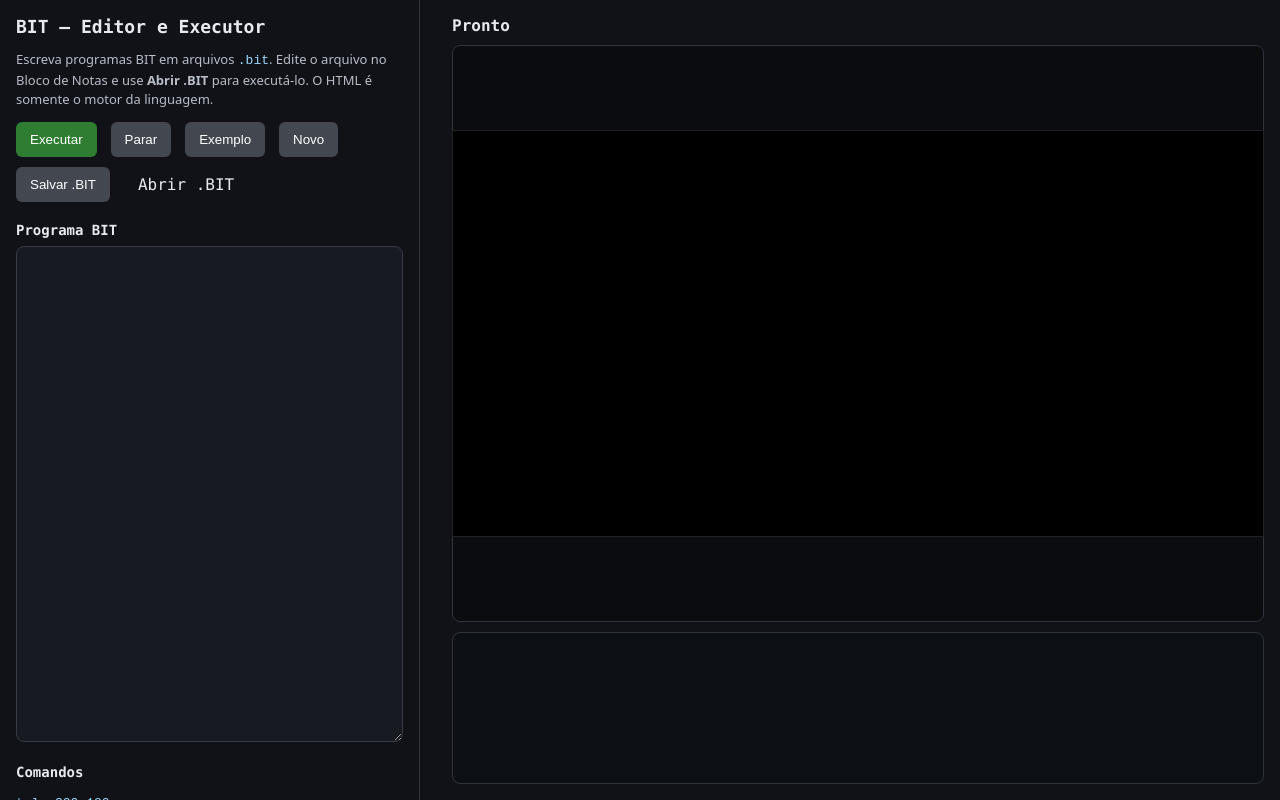
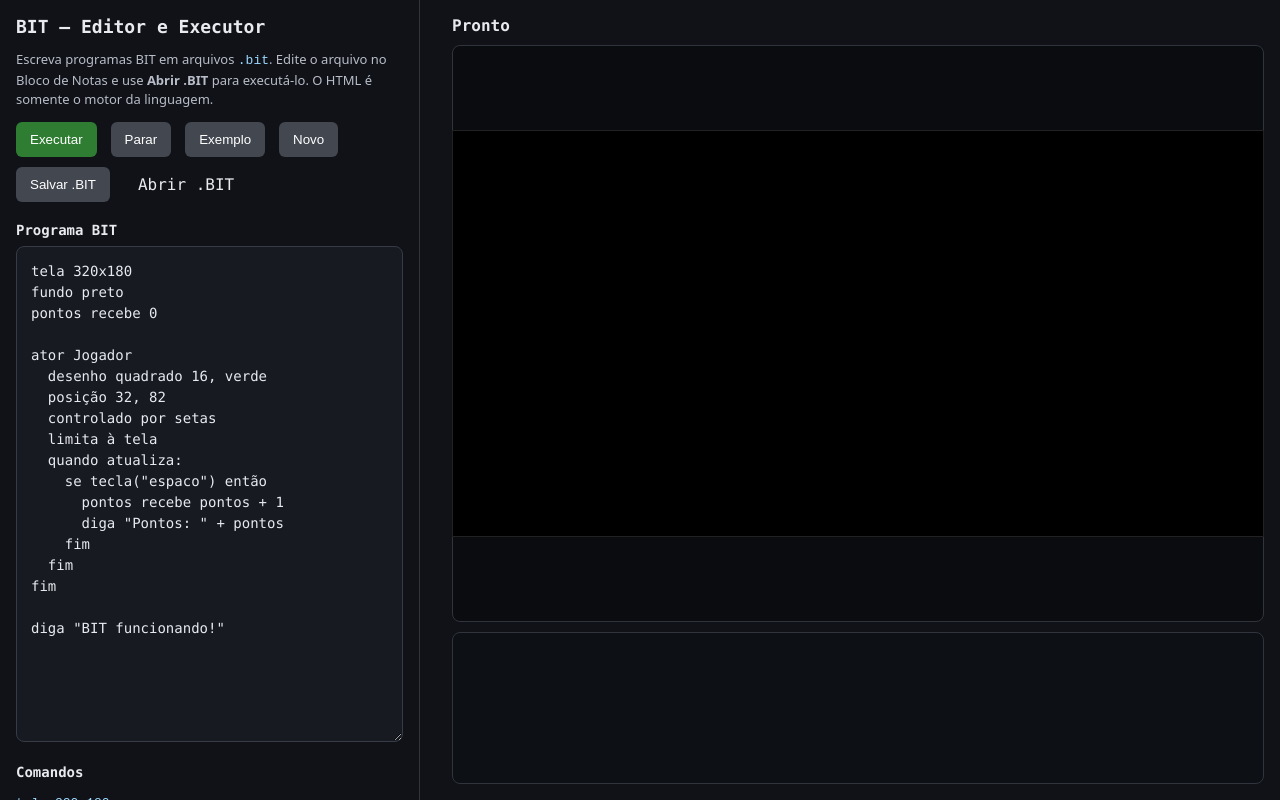
Before and after one commit to thiagollipe-web/Bit-1.0, a website built with Vite: page BIT.html in a window 1280 px wide. Built offline with nearby package versions, Linux system fonts and the light colour scheme.

Commit message:
fix(ui): guarantee visible starter program in BIT editor

```diff
--- a/BIT.html
+++ b/BIT.html
@@ -29,7 +29,24 @@ code{color:#9ad8ff}
 <p>Escreva programas BIT em arquivos <code>.bit</code>. Edite o arquivo no Bloco de Notas e use <b>Abrir .BIT</b> para executá-lo. O HTML é somente o motor da linguagem.</p>
 <div class="row"><button id="run">Executar</button><button id="stop" class="secondary">Parar</button><button id="sample" class="secondary">Exemplo</button><button id="new" class="secondary">Novo</button><button id="save" class="secondary">Salvar .BIT</button><label class="button secondary" style="display:inline-block;padding:10px 14px;border-radius:6px;cursor:pointer">Abrir .BIT<input id="file" type="file" accept=".bit,text/plain" hidden></label></div>
 <h2>Programa BIT</h2>
-<textarea id="code" spellcheck="false"></textarea>
+<textarea id="code" spellcheck="false">tela 320x180
+fundo preto
+pontos recebe 0
+
+ator Jogador
+  desenho quadrado 16, verde
+  posição 32, 82
+  controlado por setas
+  limita à tela
+  quando atualiza:
+    se tecla("espaco") então
+      pontos recebe pontos + 1
+      diga "Pontos: " + pontos
+    fim
+  fim
+fim
+
+diga "BIT funcionando!"</textarea>
 <h2>Comandos</h2>
 <p><code>tela 320x180</code><br><code>fundo preto</code><br><code>ator Jogador ... fim</code><br><code>desenho quadrado 16, verde</code><br><code>desenho retângulo 20, 8, azul</code><br><code>desenho círculo 8, vermelho</code><br><code>desenho texto 14, "Oi", branco</code><br><code>posição 40,80</code><br><code>velocidade 2,0</code><br><code>controlado por setas</code><br><code>controlado por mouse</code><br><code>movimento por grade 32</code><br><code>quando atualiza:</code><br><code>quando colide com "Inimigo":</code><br><code>se ... então ... senão ... fim</code><br><code>repita ... vezes ... fim</code><br><code>enquanto ... faça ... fim</code><br><code>função soma(a,b) ... fim</code><br><code>diga "Olá"</code></p>
 <div class="badge">BIT Standalone 1.3</div>
@@ -44,7 +61,12 @@ code{color:#9ad8ff}
 const SAMPLE="tela 320x180\nfundo preto\npontos recebe 0\n\nator Jogador\n  desenho quadrado 16, verde\n  posição 32, 82\n  controlado por setas\n  limita à tela\n  quando atualiza:\n    se tecla(\"espaco\") então\n      pontos recebe pontos + 1\n    fim\n  fim\nfim\n\nator Bola\n  desenho quadrado 10, vermelho\n  posição 160, 90\n  velocidade 2, 1.2\n  quica nas bordas\n  quando colide com \"Jogador\":\n    vx recebe -vx\n    diga \"Colisão! Pontos: \" + pontos\n  fim\nfim\n\ndiga \"BIT iniciado.\"";
 const codeEl=document.getElementById("code"),canvas=document.getElementById("game"),ctx=canvas.getContext("2d"),logEl=document.getElementById("log"),statusEl=document.getElementById("status");
 const savedCode=localStorage.getItem("bit_standalone_code");
-codeEl.value=(savedCode&&savedCode.trim())?savedCode:SAMPLE;
+if(savedCode && savedCode.trim()){
+  codeEl.value=savedCode;
+}else if(!codeEl.value.trim()){
+  codeEl.value=SAMPLE;
+}
+localStorage.setItem("bit_standalone_code",codeEl.value);
 
 let raf=0,currentGame=null;const keyState=new Set(),mouse={x:0,y:0,active:false},touch={x:0,y:0,active:false},pending=new Set();
 const log=m=>{const e=document.createElement("div");e.textContent=m;logEl.appendChild(e);logEl.scrollTop=logEl.scrollHeight},norm=s=>String(s).toLowerCase().normalize("NFD").replace(/[\\u0300-\\u036f]/g,"");
```
